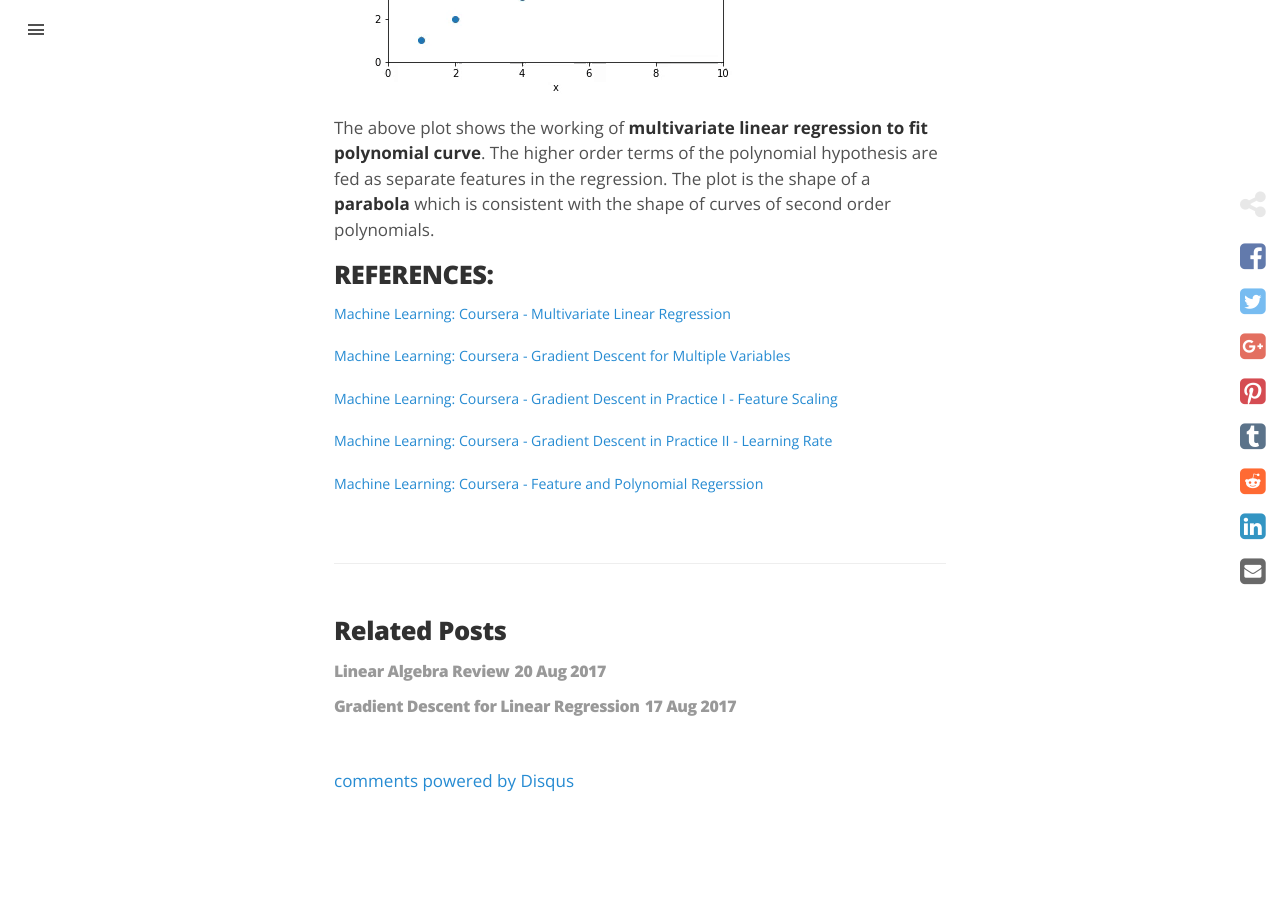
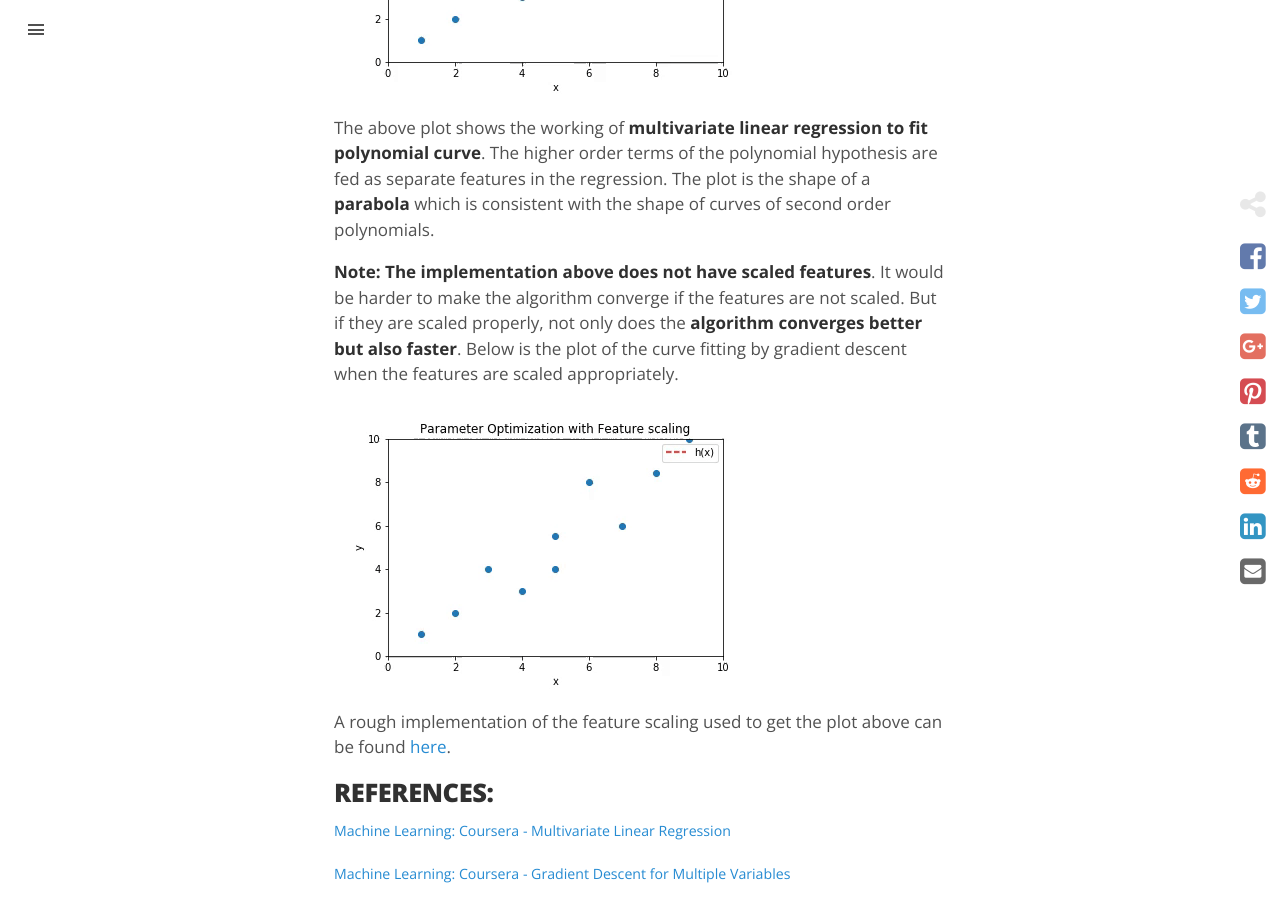
Before and after one commit to shreyasrh9/github-page-v2, a Jekyll site: the page built from _posts/2017-08-23-multivariate-linear-regression.md, in a window 1280 px wide and 900 px high, scrolled down 7279 px. Built offline with Jekyll 4.4.1, drawn with Linux system fonts in a browser that asks for light colours; nearby versions of some CDN libraries; formulas are drawn with MathJax 3; comment, search, counter and statistics services are not loaded; before the commit the page ends 8073 px from its top, so only the background shows below that.

Commit message:
multivariate_feature_scaling

```diff
--- a/_posts/2017-08-23-multivariate-linear-regression.md
+++ b/_posts/2017-08-23-multivariate-linear-regression.md
@@ -254,6 +254,12 @@ theta = gradient_descent(data, 0.001, 0.001)
 
 The above plot shows the working of **multivariate linear regression to fit polynomial curve**. The higher order terms of the polynomial hypothesis are fed as separate features in the regression. The plot is the shape of a **parabola** which is consistent with the shape of curves of second order polynomials.
 
+**Note: The implementation above does not have scaled features**. It would be harder to make the algorithm converge if the features are not scaled. But if they are scaled properly, not only does the **algorithm converges better but also faster**. Below is the plot of the curve fitting by gradient descent when the features are scaled appropriately.
+
+![Multivariate Regression](/assets/2017-08-23-multivariate-linear-regression/fig-5-feature-scaling.gif?raw=true)
+
+A rough implementation of the feature scaling used to get the plot above can be found [here](https://github.com/shams-sam/logic-lab/blob/master/CourseraMachineLearningAndrewNg/GradientDescentForMultivariateRegression.ipynb).
+
 ## REFERENCES:
 
 <small>[Machine Learning: Coursera - Multivariate Linear Regression](https://www.coursera.org/learn/machine-learning/lecture/6Nj1q/multiple-features){:target="_blank"}</small>
```
Also changed, not shown: assets/2017-08-23-multivariate-linear-regression/fig-5-feature-scaling.gif (added).
